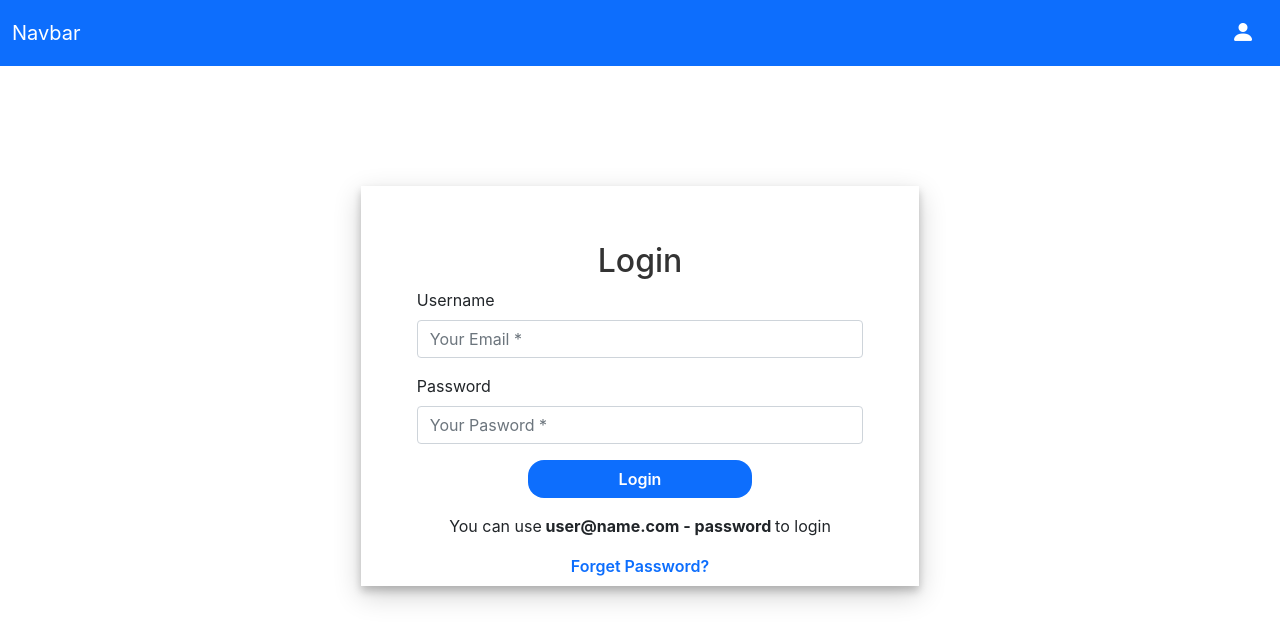
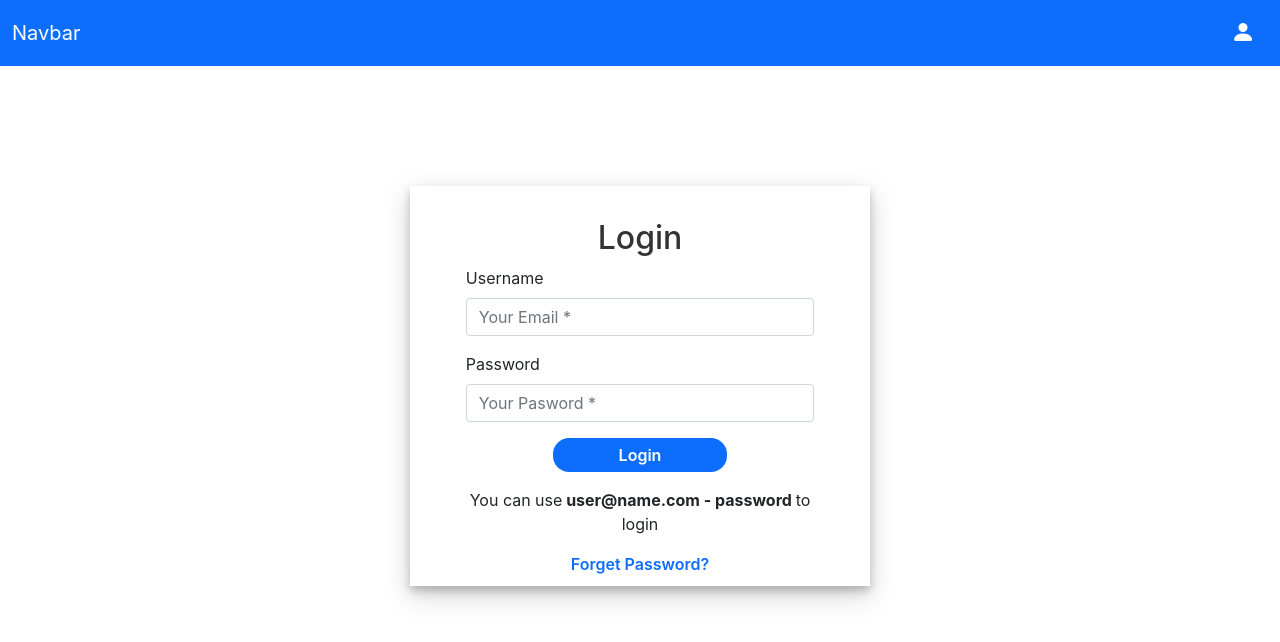
Before and after one commit to israelramosm/fullstackjs-express-react, a React (Create React App) app: page /#/login in a window 1280 px wide. Shown: the top 642 px of the page. Built offline with nearby package versions, Linux system fonts and the light colour scheme.

Commit message:
dev login updated

```diff
--- a/src/content/Login/Login.js
+++ b/src/content/Login/Login.js
@@ -40,7 +40,7 @@ const Login = () => (
           </button>
         </div>
         <div className="form-group d-flex justify-content-center">
-          <p>
+          <p className="login__test-login">
             You can use
             <strong> user@name.com - password </strong>
             to login
--- a/src/content/Login/_login.scss
+++ b/src/content/Login/_login.scss
@@ -5,9 +5,10 @@
   align-items: center;
 
   &__form {
-    padding: 5%;
+    padding: 3% 5%;
     box-shadow: 0 5px 8px 0 rgba(0, 0, 0, 0.2), 0 9px 26px 0 rgba(0, 0, 0, 0.19);
     max-height: 400px;
+    max-width: 460px;
 
     h2 {
       text-align: center;
@@ -23,6 +24,10 @@
     font-weight: 600;
   }
 
+  &__test-login {
+    text-align: center;
+  }
+
   &__forget-password {
     font-weight: 600;
     text-decoration: none;
```
